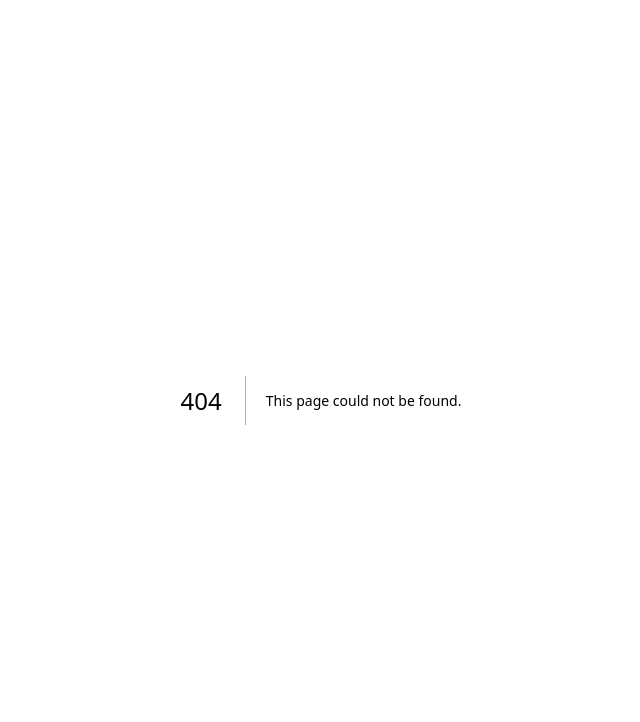
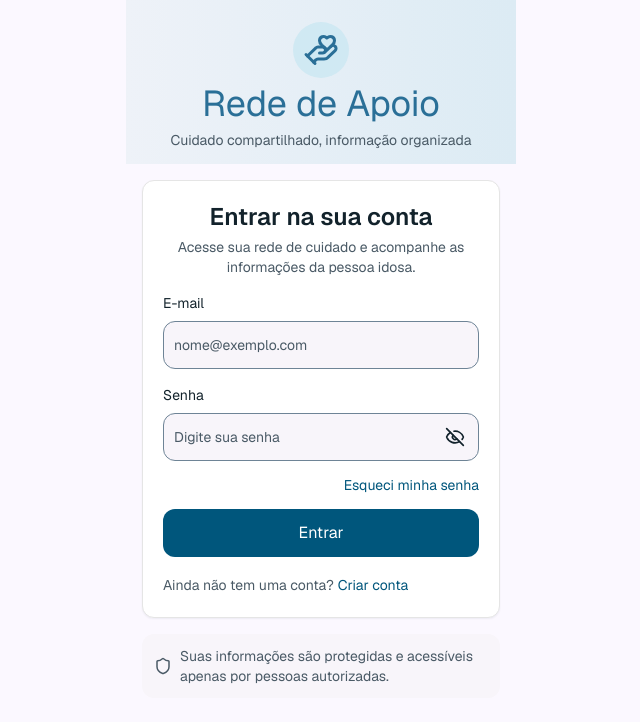
Before and after one commit to webkauadev/rede-de-apoio, a Next.js app: page /login in a window 1280 px wide. Before the commit this address had no page. Shown: the top 722 px of the page, without its empty margins (319-959 px from the left). Built offline with nearby package versions, Linux system fonts and the light colour scheme.

Commit message:
feat(ui): implement T01 login with reusable AuthShell

```diff
--- /dev/null
+++ b/src/app/login/page.tsx
@@ -0,0 +1,14 @@
+import type { Metadata } from "next";
+import { AuthShell } from "@/components/layout/auth-shell";
+import { LoginForm } from "@/domains/auth/login/login-form";
+export const metadata: Metadata = {
+  title: "Entrar | Rede de Apoio",
+  referrer: "no-referrer",
+};
+export default function LoginPage() {
+  return (
+    <AuthShell>
+      <LoginForm />
+    </AuthShell>
+  );
+}
--- /dev/null
+++ b/src/app/sessao/page.tsx
@@ -0,0 +1,35 @@
+import { cookies } from "next/headers";
+import Link from "next/link";
+import { AuthShell } from "@/components/layout/auth-shell";
+import { requireIdentity } from "@/server/auth/sessions";
+import { LogoutButton } from "@/domains/auth/login/logout-button";
+export const dynamic = "force-dynamic";
+export default async function IdentityPage() {
+  let identity;
+  try {
+    identity = await requireIdentity((await cookies()).toString());
+  } catch {
+    return (
+      <AuthShell>
+        <h1 className="text-title">Acesso não autorizado ou indisponível</h1>
+        <Link href="/login" className="flex min-h-12 items-center text-primary">
+          Entrar
+        </Link>
+      </AuthShell>
+    );
+  }
+  return (
+    <AuthShell>
+      <h1 className="text-title">Sessão autenticada</h1>
+      <p className="mt-3">
+        Verificação técnica provisória de identidade. Categoria:{" "}
+        {identity.category === "PESSOA_IDOSA" ? "Pessoa Idosa" : "Cuidador"}.
+      </p>
+      <p className="my-4">
+        Esta verificação não concede acesso a dados de cuidado. As telas e
+        permissões contextuais serão implementadas nas próximas User Stories.
+      </p>
+      <LogoutButton />
+    </AuthShell>
+  );
+}
--- /dev/null
+++ b/src/domains/auth/login/login-form.tsx
@@ -0,0 +1,211 @@
+"use client";
+import Link from "next/link";
+import { useRouter } from "next/navigation";
+import { useRef, useState, type FormEvent } from "react";
+import { Eye, EyeOff, LoaderCircle } from "lucide-react";
+import { Input } from "@/components/ui/input";
+import { Button } from "@/components/ui/button";
+import { loginSchema } from "./schema";
+export function LoginForm() {
+  const router = useRouter();
+  const pending = useRef(false);
+  const email = useRef<HTMLInputElement>(null);
+  const password = useRef<HTMLInputElement>(null);
+  const [loading, setLoading] = useState(false);
+  const [visible, setVisible] = useState(false);
+  const [errors, setErrors] = useState<{ email?: string; password?: string }>(
+    {},
+  );
+  const [message, setMessage] = useState("");
+  const feedback = useRef<HTMLParagraphElement>(null);
+  async function submit(event: FormEvent<HTMLFormElement>) {
+    event.preventDefault();
+    if (pending.current) return;
+    const form = event.currentTarget;
+    const data = new FormData(form);
+    const parsed = loginSchema.safeParse({
+      email: data.get("email"),
+      password: data.get("password"),
+    });
+    setMessage("");
+    if (!parsed.success) {
+      const nextErrors = Object.fromEntries(
+        parsed.error.issues.map((issue) => [issue.path[0], issue.message]),
+      );
+      setErrors(nextErrors);
+      (nextErrors.email ? email : password).current?.focus();
+      return;
+    }
+    pending.current = true;
+    setLoading(true);
+    setErrors({});
+    let success = false;
+    try {
+      const response = await fetch("/api/auth/login", {
+        method: "POST",
+        headers: { "Content-Type": "application/json" },
+        body: JSON.stringify(parsed.data),
+        credentials: "same-origin",
+        cache: "no-store",
+      });
+      const body: unknown = await response.json();
+      if (
+        response.ok &&
+        typeof body === "object" &&
+        body !== null &&
+        "authenticated" in body &&
+        body.authenticated === true
+      ) {
+        success = true;
+        form.reset();
+        setVisible(false);
+        router.replace("/sessao");
+        router.refresh();
+      } else {
+        // Nenhuma mensagem de servidor desconhecida chega ao formulario.
+        setMessage(
+          response.status === 401
+            ? "E-mail ou senha inválidos."
+            : response.status === 429
+              ? "Muitas tentativas. Aguarde antes de tentar novamente."
+              : "Login indisponível. Não repita automaticamente a solicitação.",
+        );
+        password.current!.value = "";
+        setVisible(false);
+      }
+    } catch {
+      setMessage("Não foi possível confirmar o login. Verifique sua conexão.");
+      password.current!.value = "";
+      setVisible(false);
+    } finally {
+      pending.current = false;
+      setLoading(false);
+      if (!success) requestAnimationFrame(() => feedback.current?.focus());
+    }
+  }
+  return (
+    <section
+      className="rounded-lg border bg-card px-5 pt-5 pb-2 shadow-card"
+      aria-labelledby="login-title"
+      data-screen="T01"
+    >
+      <h1 id="login-title" className="text-center text-title font-semibold">
+        Entrar na sua conta
+      </h1>
+      <p className="mt-1 text-center text-meta text-muted-foreground">
+        Acesse sua rede de cuidado e acompanhe as informações da pessoa idosa.
+      </p>
+      <form onSubmit={submit} noValidate aria-busy={loading} className="mt-4">
+        <fieldset disabled={loading} className="min-w-0 space-y-4">
+          <legend className="sr-only">Credenciais da conta</legend>
+          <div>
+            <label htmlFor="login-email" className="mb-2 block text-meta">
+              E-mail
+            </label>
+            <Input
+              ref={email}
+              id="login-email"
+              name="email"
+              type="email"
+              autoComplete="username"
+              autoCapitalize="none"
+              spellCheck={false}
+              placeholder="nome@exemplo.com"
+              required
+              aria-invalid={!!errors.email}
+              aria-describedby={errors.email ? "login-email-error" : undefined}
+            />
+            {errors.email && (
+              <p
+                id="login-email-error"
+                className="mt-1 text-meta text-destructive"
+              >
+                {errors.email}
+              </p>
+            )}
+          </div>
+          <div>
+            <label htmlFor="login-password" className="mb-2 block text-meta">
+              Senha
+            </label>
+            <div className="relative">
+              <Input
+                ref={password}
+                id="login-password"
+                name="password"
+                type={visible ? "text" : "password"}
+                autoComplete="current-password"
+                placeholder="Digite sua senha"
+                required
+                className="pr-12"
+                aria-invalid={!!errors.password}
+                aria-describedby={
+                  errors.password ? "login-password-error" : undefined
+                }
+              />
+              <button
+                type="button"
+                className="absolute inset-y-0 right-0 flex size-12 items-center justify-center rounded-lg"
+                aria-label={visible ? "Ocultar senha" : "Mostrar senha"}
+                aria-pressed={visible}
+                onClick={() => setVisible(!visible)}
+              >
+                {visible ? (
+                  <Eye size={20} aria-hidden="true" />
+                ) : (
+                  <EyeOff size={20} aria-hidden="true" />
+                )}
+              </button>
+            </div>
+            {errors.password && (
+              <p
+                id="login-password-error"
+                className="mt-1 text-meta text-destructive"
+              >
+                {errors.password}
+              </p>
+            )}
+          </div>
+        </fieldset>
+        <div className="flex justify-end">
+          <button
+            type="button"
+            disabled
+            className="min-h-12 min-w-12 text-meta text-primary"
+            title="Recuperação de senha ainda indisponível"
+          >
+            Esqueci minha senha
+          </button>
+        </div>
+        <Button disabled={loading} type="submit" className="w-full">
+          {loading && (
+            <LoaderCircle
+              className="motion-safe:animate-spin"
+              size={18}
+              aria-hidden="true"
+            />
+          )}
+          {loading ? "Entrando…" : "Entrar"}
+        </Button>
+        <p
+          ref={feedback}
+          role="alert"
+          tabIndex={-1}
+          className={message ? "mt-3 text-meta text-destructive" : "sr-only"}
+        >
+          {message}
+        </p>
+      </form>
+      <p className="mt-1 flex min-h-12 items-center gap-1 text-meta text-muted-foreground">
+        Ainda não tem uma conta?{" "}
+        <Link
+          className="flex min-h-12 min-w-12 items-center text-primary"
+          href="/cadastro"
+          title="Cadastro restrito por convite individual"
+        >
+          Criar conta
+        </Link>
+      </p>
+    </section>
+  );
+}
--- /dev/null
+++ b/src/domains/auth/login/logout-button.tsx
@@ -0,0 +1,41 @@
+"use client";
+import { useRef, useState } from "react";
+import { useRouter } from "next/navigation";
+import { Button } from "@/components/ui/button";
+export function LogoutButton() {
+  const router = useRouter();
+  const pending = useRef(false);
+  const [loading, setLoading] = useState(false);
+  const [error, setError] = useState("");
+  async function signOut() {
+    if (pending.current) return;
+    pending.current = true;
+    setLoading(true);
+    setError("");
+    try {
+      const result = await fetch("/api/auth/logout", {
+        method: "POST",
+        credentials: "same-origin",
+        cache: "no-store",
+      });
+      if (!result.ok) throw new Error();
+      router.replace("/login");
+      router.refresh();
+    } catch {
+      setError(
+        "Não foi possível confirmar a saída. Tente novamente quando a conexão estiver disponível.",
+      );
+    } finally {
+      pending.current = false;
+      setLoading(false);
+    }
+  }
+  return (
+    <>
+      <Button onClick={signOut} disabled={loading}>
+        {loading ? "Saindo…" : "Sair"}
+      </Button>
+      <p role="alert">{error}</p>
+    </>
+  );
+}
--- a/src/domains/auth/registration/registration-form.tsx
+++ b/src/domains/auth/registration/registration-form.tsx
@@ -1,4 +1,5 @@
 "use client";
+import Link from "next/link";
 import { useEffect, useRef, useState, type FormEvent } from "react";
 import { Eye, EyeOff, LoaderCircle } from "lucide-react";
 import { Input } from "@/components/ui/input";
@@ -264,14 +265,12 @@ export function RegistrationForm() {
       </form>
       <p className="mt-1 flex min-h-12 items-center gap-1 text-meta text-muted-foreground">
         Já tem uma conta?{" "}
-        <button
-          type="button"
-          disabled
-          className="min-h-12 min-w-12 text-primary"
-          title="Login disponível após implementação da US-002"
+        <Link
+          href="/login"
+          className="flex min-h-12 min-w-12 items-center text-primary"
         >
-          Entrar<span className="sr-only"> — login ainda indisponível</span>
-        </button>
+          Entrar
+        </Link>
       </p>
     </section>
   );
```
